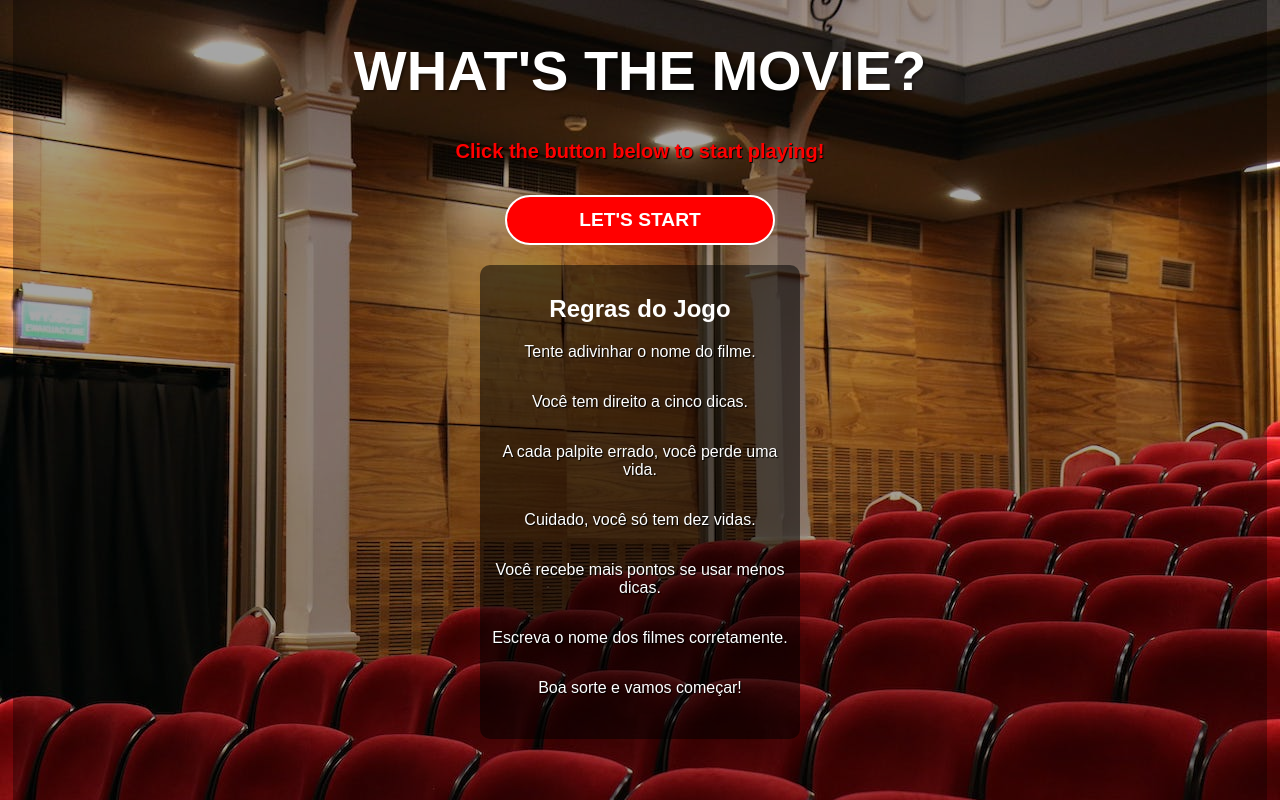
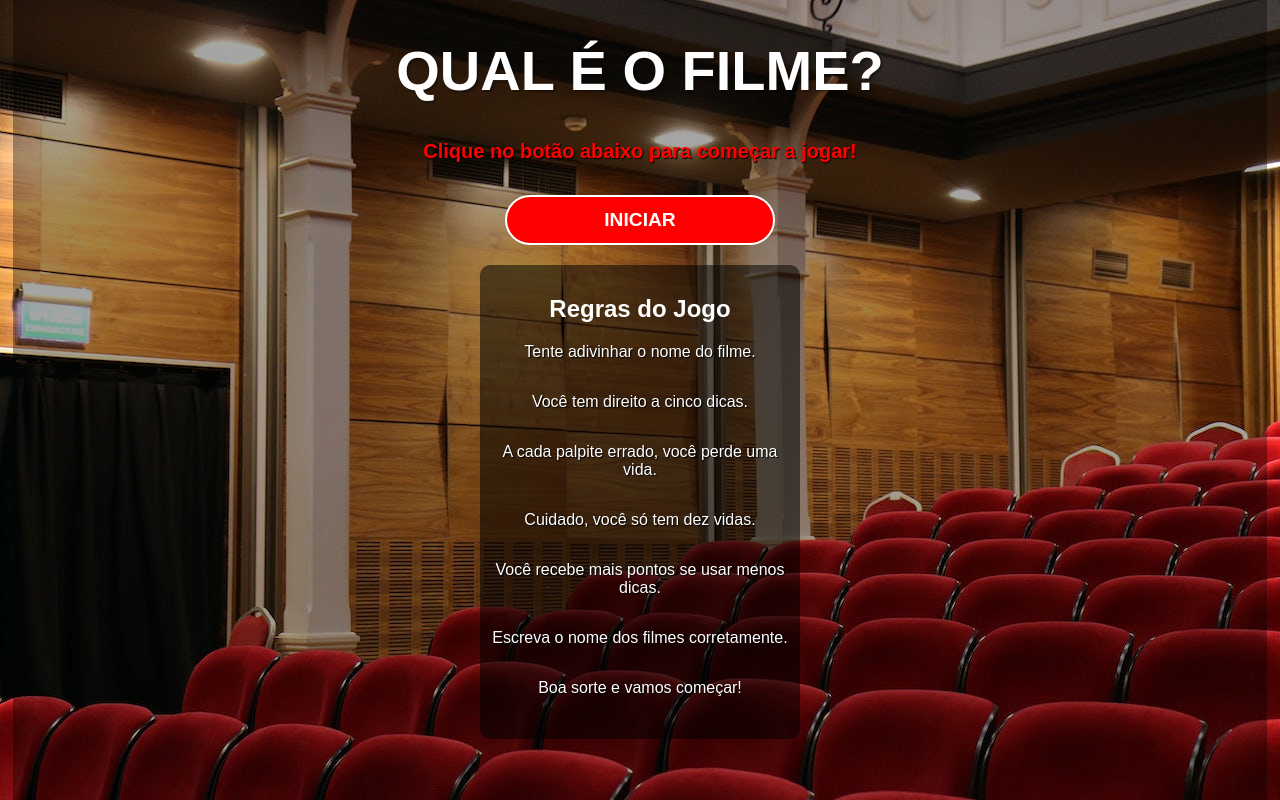
Before and after one commit to flaviare1s/qual-e-o-filme, a React (Vite) app: page / in a window 1280 px wide. Built offline with nearby package versions, Linux system fonts and the light colour scheme.

Commit message:
Mudei o idioma de StartScreen.jsx

```diff
--- a/src/components/StartScreen.jsx
+++ b/src/components/StartScreen.jsx
@@ -9,9 +9,9 @@ import { GameRules } from './GameRules'
 export const StartScreen = ({ startGame }) => {
   return (
     <div className='start'>
-      <h1>WHAT'S THE MOVIE?</h1>
-      <p>Click the button below to start playing!</p>
-      <button onClick={startGame}>Let's Start</button>
+      <h1>QUAL É O FILME?</h1>
+      <p>Clique no botão abaixo para começar a jogar!</p>
+      <button onClick={startGame}>Iniciar</button>
       < GameRules />
     </div>
   )
```
